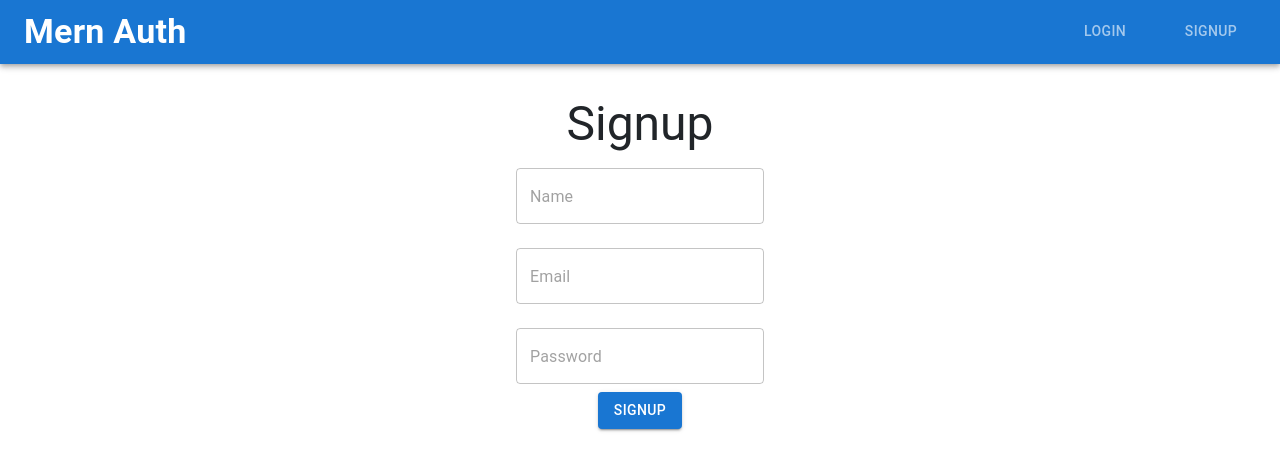
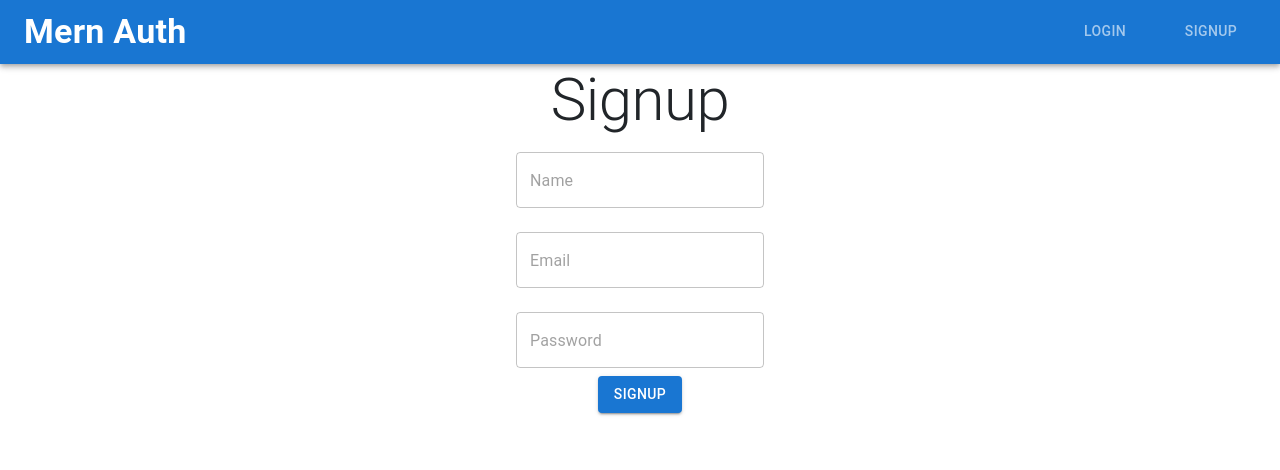
Before and after one commit to AkshitLakhera/MERN-AUTH, a React (Vite) app in the folder frontend/: page /signup in a window 1280 px wide. Shown: the top 470 px of the page. Built offline with nearby package versions, Linux system fonts and the light colour scheme; the HTML template or start-up script is replaced by a standard one.

Commit message:
cors error resolved

```diff
--- a/frontend/src/components/Signup.jsx
+++ b/frontend/src/components/Signup.jsx
@@ -1,51 +1,87 @@
-// import React from 'react'
-import {TextField,Box, Button, Typography} from "@mui/material"
-import { useState } from "react";
-import axios from "axios"
-import {useNavigate} from 'react-router-dom';
+import { Box, Button, TextField, Typography } from "@mui/material";
+import  { useState } from "react";
+import axios from "axios";
+import { useNavigate } from "react-router-dom";
 const Signup = () => {
   const history = useNavigate();
-  const [input,setInputs] = useState({
-    name:"",
-    email:"",
-    password:""
-  })
+  const [inputs, setInputs] = useState({
+    name: "",
+    email: "",
+    password: "",
+  });
+  const handleChange = (e) => {
+    setInputs((prev) => ({
+      ...prev,
+      [e.target.name]: e.target.value,
+    }));
+  };
   const sendRequest = async () => {
-    const res = await axios
-      .post("http://localhost:5000/api/signup", {
-        name: input.name,
-        email: input.email,
-        password: input.password,
-      })
-      .catch((err) => console.log(err));
-    const data = await res.data;
-    return data;
+    try {
+      const res = await axios.post("http://localhost:5000/api/signup", {
+        name: inputs.name,
+        email: inputs.email,
+        password: inputs.password,
+      });
+      const data = res.data;
+      return data;
+    } catch (err) {
+      console.error("Error during request:", err);
+      throw err; // Re-throw the error to be caught by the caller
+    }
   };
-  const handleChange = (e) => {
-    setInputs(prev => ({
-      ...prev,
-      [e.target.name] : e.target.value
-    }))
-  }
 
   const handleSubmit = (e) => {
-      e.preventDefault()
-      sendRequest().then(() => history('/login'))
-
+    e.preventDefault();
+    // send http request
+    sendRequest().then(() => history("/login"));
   };
   return (
-  <div>
-    <form onSubmit={handleSubmit} >
-      <Box justifyContent="center" alignItems="center" marginLeft="auto" marginRight="auto" width={300} display="flex" flexDirection={"column"} >
-      <Typography  marginTop="2rem" variant="h3">Signup</Typography>
-       <TextField name="name" onChange={handleChange} value={input.name} variant="outlined" placeholder="Name" margin="normal"/>
-        <TextField name="email" onChange={handleChange}  type="email"     value = {input.email} variant="outlined" placeholder="Email" margin="normal"/>
-        <TextField name="password"  onChange={handleChange} type="password "value={input.password}  variant="outlined" placeholder="Password" margin="normal"/>
-        <Button variant="contained" type="submit">Signup</Button>
-      </Box>
-    </form>
-  </div>
-  )
-}
+    <div>
+      <form onSubmit={handleSubmit}>
+        <Box
+          marginLeft="auto"
+          marginRight="auto"
+          width={300}
+          display="flex"
+          flexDirection={"column"}
+          justifyContent="center"
+          alignItems="center"
+        >
+          <Typography variant="h2">Signup</Typography>
 
-export default Signup
+          <TextField
+            name="name"
+            onChange={handleChange}
+            value={inputs.name}
+            variant="outlined"
+            placeholder="Name"
+            margin="normal"
+          />
+          <TextField
+            name="email"
+            onChange={handleChange}
+            type={"email"}
+            value={inputs.email}
+            variant="outlined"
+            placeholder="Email"
+            margin="normal"
+          />
+          <TextField
+            name="password"
+            onChange={handleChange}
+            type="password"
+            value={inputs.password}
+            variant="outlined"
+            placeholder="Password"
+            margin="normal"
+          />
+          <Button variant="contained" type="submit">
+            Signup
+          </Button>
+        </Box>
+      </form>
+    </div>
+  );
+};
+
+export default Signup;
```
Also changed, not shown: 1 other file (tests, documents, lock files or other folders).
